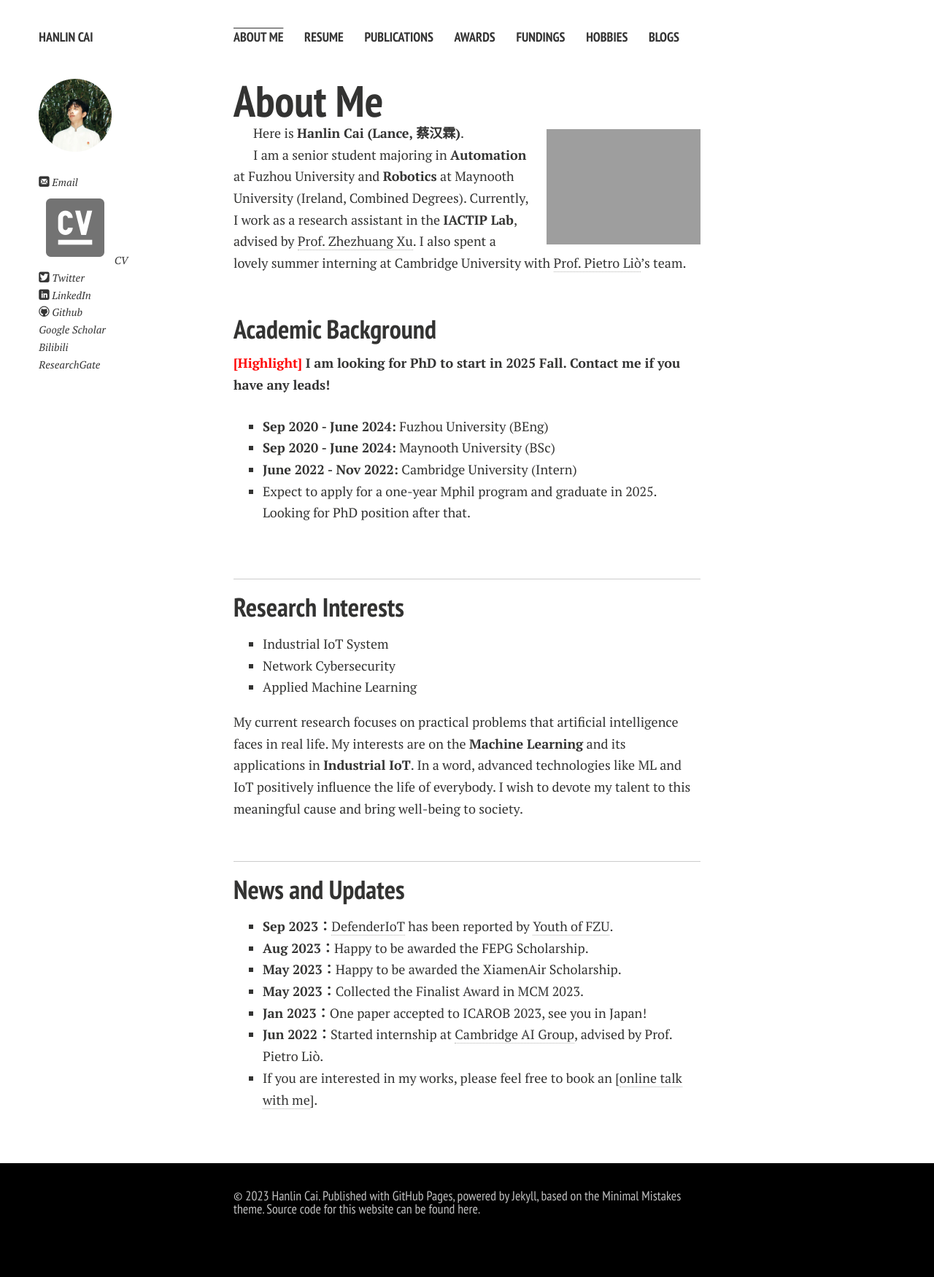
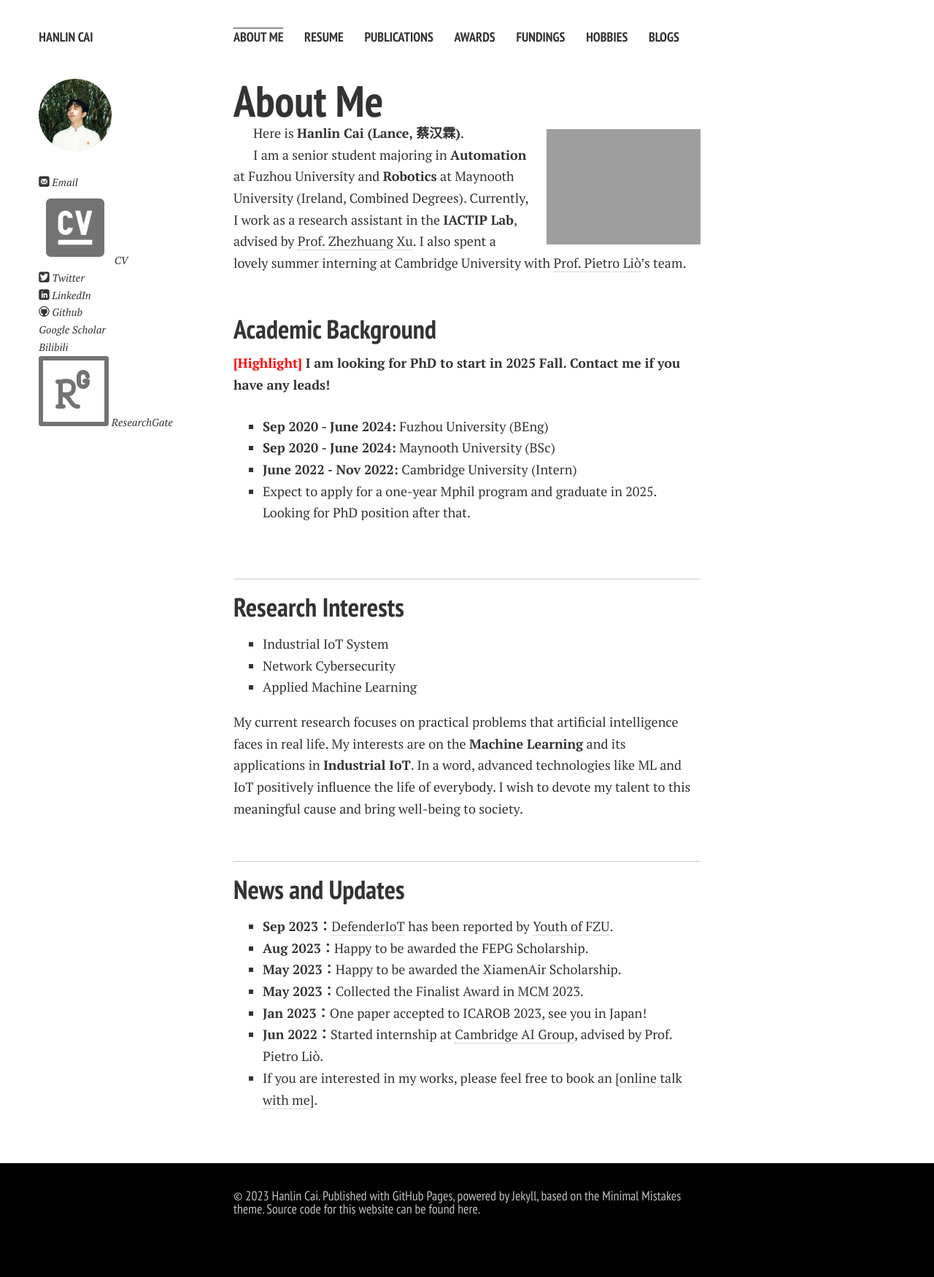
Before and after one commit to GuangLun2000/GuangLun2000.github.io, a Jekyll site: the page built from index.md, in a window 1280 px wide. Shown: the whole page at 73% size. Built offline with Jekyll 4.4.1, drawn with Linux system fonts in a browser that asks for light colours; nearby versions of some CDN libraries; comment, search, counter and statistics services are not loaded; a style sheet for code colours, icons or effects is not loaded; our own code applies the rules of GitHub Pages for plain Markdown files.

Commit message:
Update author-bio.html

```diff
--- a/_includes/author-bio.html
+++ b/_includes/author-bio.html
@@ -27,7 +27,7 @@
 
 {% if site.owner.bilibili %}<p style="text-indent:0;"><a href="https://space.bilibili.com/{{ site.owner.bilibili }}"><i class="fa fa-video-camera"></i> Bilibili</a></p>{% endif %}
 
-{% if site.owner.researchgate %}<p style="text-indent:0;"><a href="{{ site.owner.researchgate}}"><i class="fa fa-quote-right"></i> ResearchGate</a></p>{% endif %}
+{% if site.owner.researchgate %}<p style="text-indent:0;"><a href="{{ site.owner.researchgate}}"><img src="images/logo/icons8-rg.png"></i> ResearchGate</a></p>{% endif %}
 
 
 <!-- Lastly modified by Hanlin CAI in 2023/10/15 -->
```
